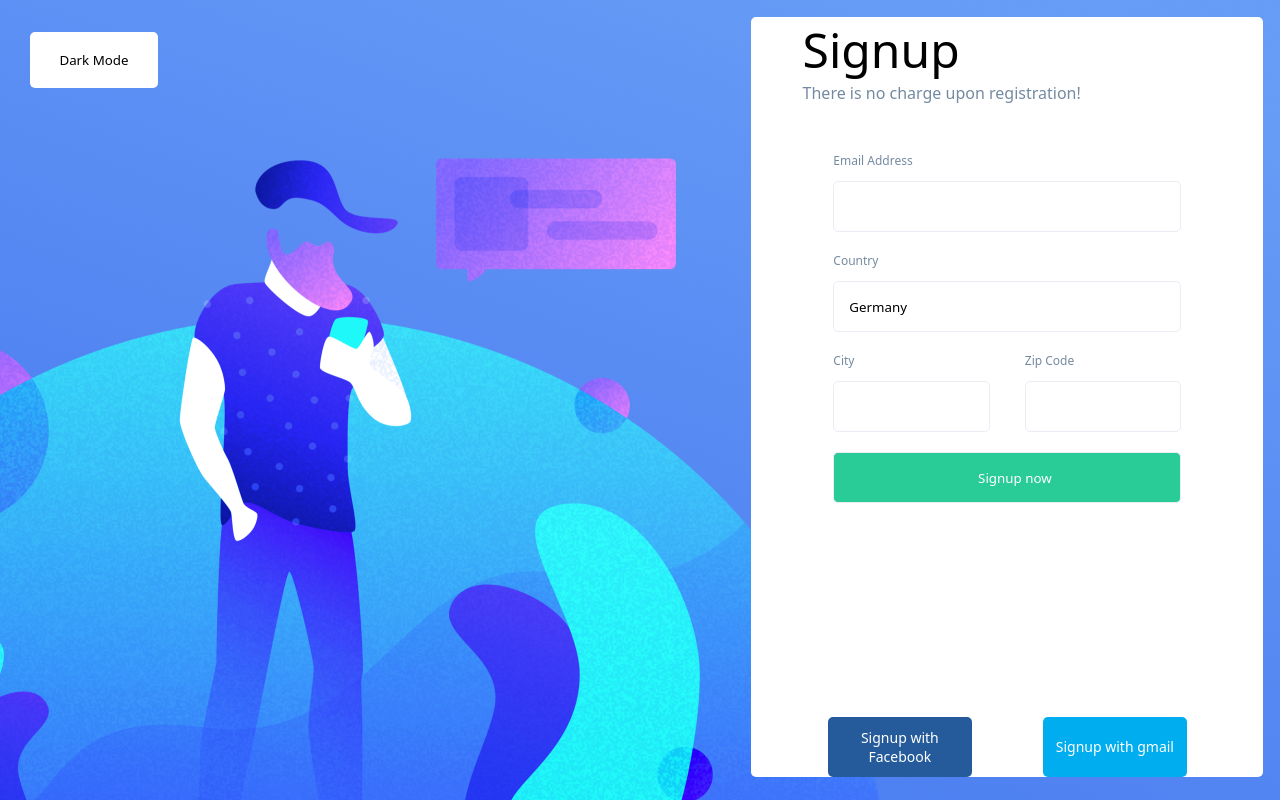
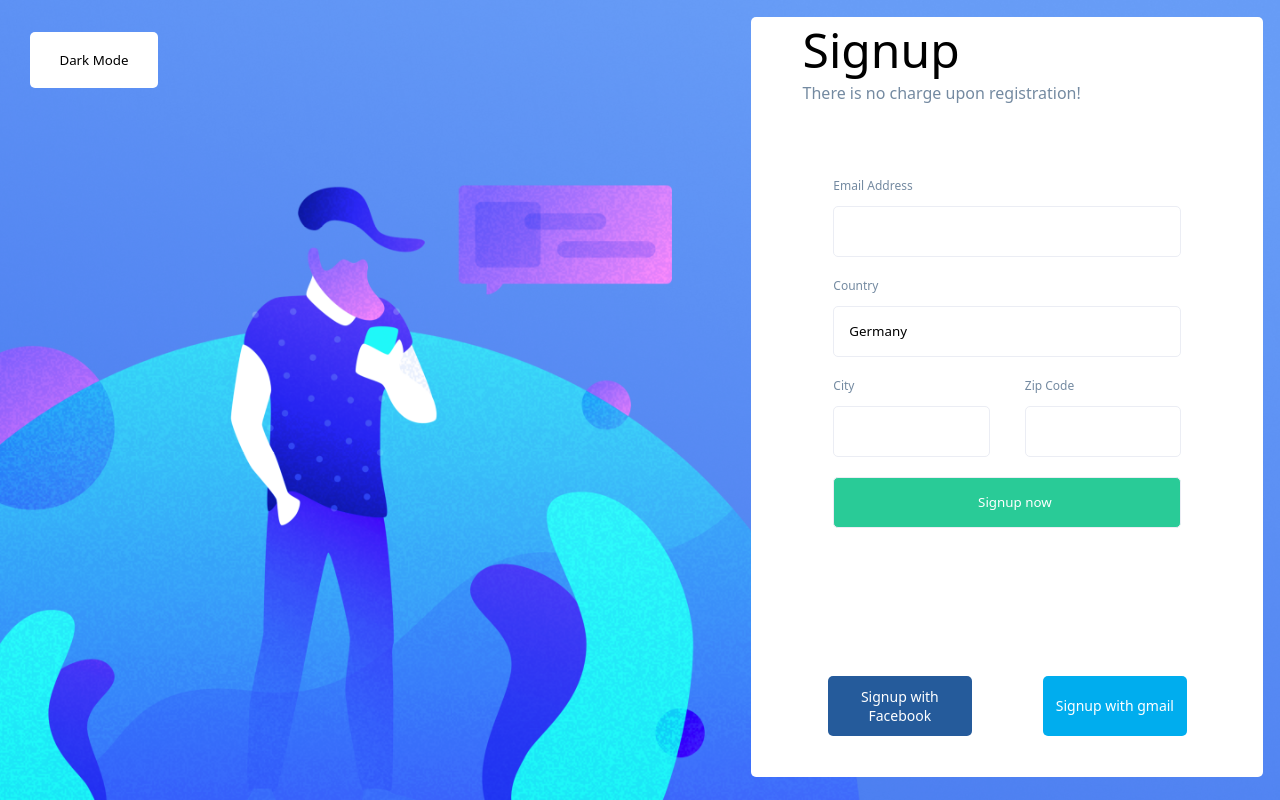
Before and after one commit to gogabarnabishvili/Signup, a plain HTML site: page index.html in a window 1280 px wide. Drawn offline with Linux system fonts and the light colour scheme.

Commit message:
finish signup

```diff
--- a/style.css
+++ b/style.css
@@ -9,6 +9,7 @@ main {
     width: 100%;
     height: 100vh;
     background: url("Illustration.png") no-repeat fixed center;
+    background-size: cover;
     justify-content: space-between;
 }
 
@@ -58,7 +59,7 @@ header p {
     justify-content: center;
     align-items: center;
     width: 80%;
-    height: 100%;
+    height: 70%;
     border-radius: 5px;
     transition: 2s;
 }
@@ -66,7 +67,7 @@ header p {
 .regForm form {
     flex-direction: column;
     width: 85%;
-    height: 90%;
+    height: 80%;
     gap: 20px;
 }
 
```
